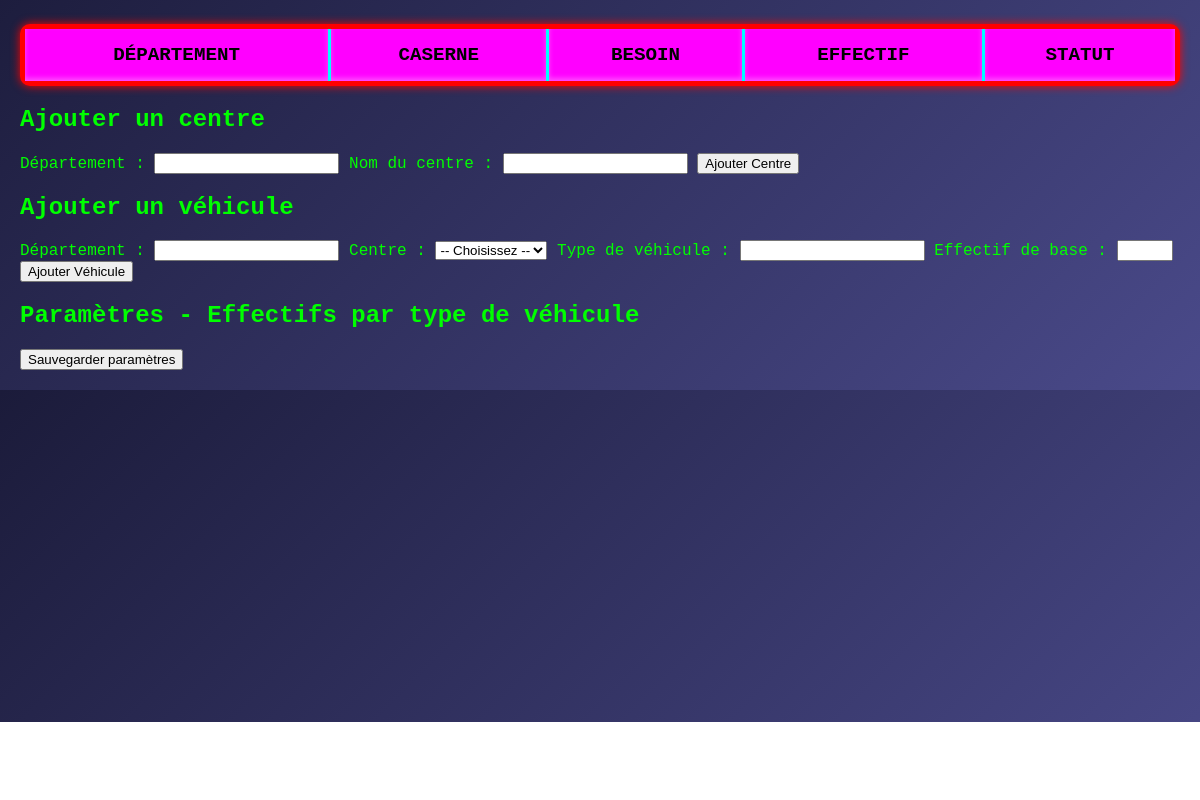
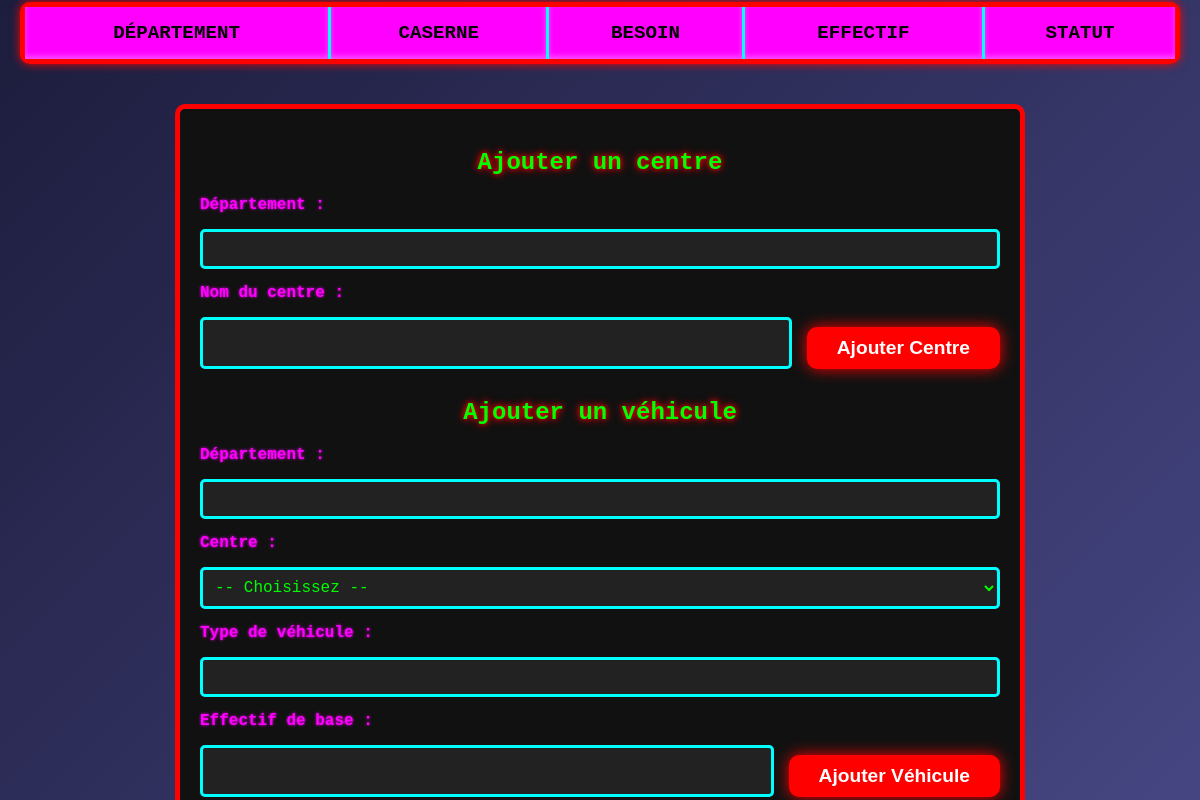
Before and after one commit to Roctive/Operateur112, an Electron app: page index.html in a window 1200 px wide. Shown: the part 78-878 px from the top of the page. Before the commit the page ends 800 px from the top, so only its background shows below. Drawn offline with Linux system fonts and the light colour scheme.

Commit message:
Update style.css

```diff
--- a/style.css
+++ b/style.css
@@ -1,33 +1,29 @@
-/* Style global */
+/* Global & tableau */
 body {
-    font-family: 'Courier New', Courier, monospace; /* Police monospace rétro */
-    background: linear-gradient(135deg, #1b1b3a, #4a4a8a); /* Fond dégradé bleu/violet foncé */
-    color: #00ff00; /* Vert fluo */
+    font-family: 'Courier New', Courier, monospace;
+    background: linear-gradient(135deg, #1b1b3a, #4a4a8a);
+    color: #00ff00;
     margin: 20px;
 }
 
-/* Titre principal */
-h1 {
+h1, h2 {
     text-align: center;
-    font-size: 2.5em;
-    text-shadow: 0 0 5px #ff0000, 0 0 10px #ff0000; /* Effet néon rouge */
-    margin-bottom: 30px;
+    text-shadow: 0 0 5px #ff0000, 0 0 10px #ff0000;
 }
 
-/* Tableau style Start+ rétro */
 table {
     width: 100%;
     border-collapse: separate;
     border-spacing: 0;
     background: black;
     box-shadow: 0 0 10px #ff0000;
-    border: 5px solid #ff0000; /* bordure épaisse rouge */
+    border: 5px solid #ff0000;
     border-radius: 10px;
+    margin-bottom: 40px;
 }
 
-/* En-têtes */
 th {
-    background: #ff00ff; /* violet flashy */
+    background: #ff00ff;
     color: #000;
     padding: 15px;
     border-right: 3px solid #00ffff;
@@ -37,28 +33,24 @@ th {
     box-shadow: inset 0 -3px 5px rgba(255,255,255,0.3);
 }
 
-/* Cellules */
 td {
     background: #111;
-    color: #0f0; /* vert fluo */
+    color: #0f0;
     padding: 15px;
     border-right: 3px solid #00ffff;
     font-weight: bold;
     font-size: 1.1em;
 }
 
-/* Dernière cellule n’a pas de border-right */
 th:last-child, td:last-child {
     border-right: none;
 }
 
-/* Ligne au survol */
 tbody tr:hover {
     background: #330000;
     cursor: pointer;
 }
 
-/* Statuts */
 .alert {
     background: #ff0000;
     color: #fff;
@@ -72,3 +64,79 @@ tbody tr:hover {
     font-weight: bold;
     text-shadow: 0 0 10px #00ff00;
 }
+
+/* Styles formulaire */
+section#forms {
+    background: #111;
+    border: 5px solid #ff0000;
+    border-radius: 10px;
+    padding: 20px;
+    max-width: 800px;
+    margin: 0 auto 50px;
+}
+
+form {
+    display: flex;
+    flex-wrap: wrap;
+    gap: 15px;
+    justify-content: center;
+    margin-bottom: 30px;
+}
+
+label {
+    flex-basis: 100%;
+    font-weight: bold;
+    color: #ff00ff;
+    text-shadow: 0 0 3px #ff00ff;
+}
+
+input[type="text"],
+input[type="number"],
+select {
+    flex-grow: 1;
+    padding: 8px;
+    font-size: 1em;
+    border: 3px solid #00ffff;
+    border-radius: 5px;
+    background: #222;
+    color: #0f0;
+    font-family: 'Courier New', monospace;
+}
+
+button {
+    background: #ff0000;
+    border: none;
+    padding: 10px 30px;
+    color: #fff;
+    font-weight: bold;
+    font-size: 1.2em;
+    cursor: pointer;
+    border-radius: 10px;
+    box-shadow: 0 0 15px #ff0000;
+    transition: background 0.3s ease;
+    margin-top: 10px;
+}
+
+button:hover {
+    background: #ff4444;
+}
+
+/* Container pour les paramètres d'effectifs */
+#param-effectifs-container > div {
+    display: flex;
+    justify-content: space-between;
+    align-items: center;
+    margin-bottom: 10px;
+}
+
+#param-effectifs-container label {
+    flex: 1;
+    font-weight: normal;
+    color: #0f0;
+    text-shadow: none;
+}
+
+#param-effectifs-container input[type="number"] {
+    flex: 1;
+    max-width: 100px;
+}
```
